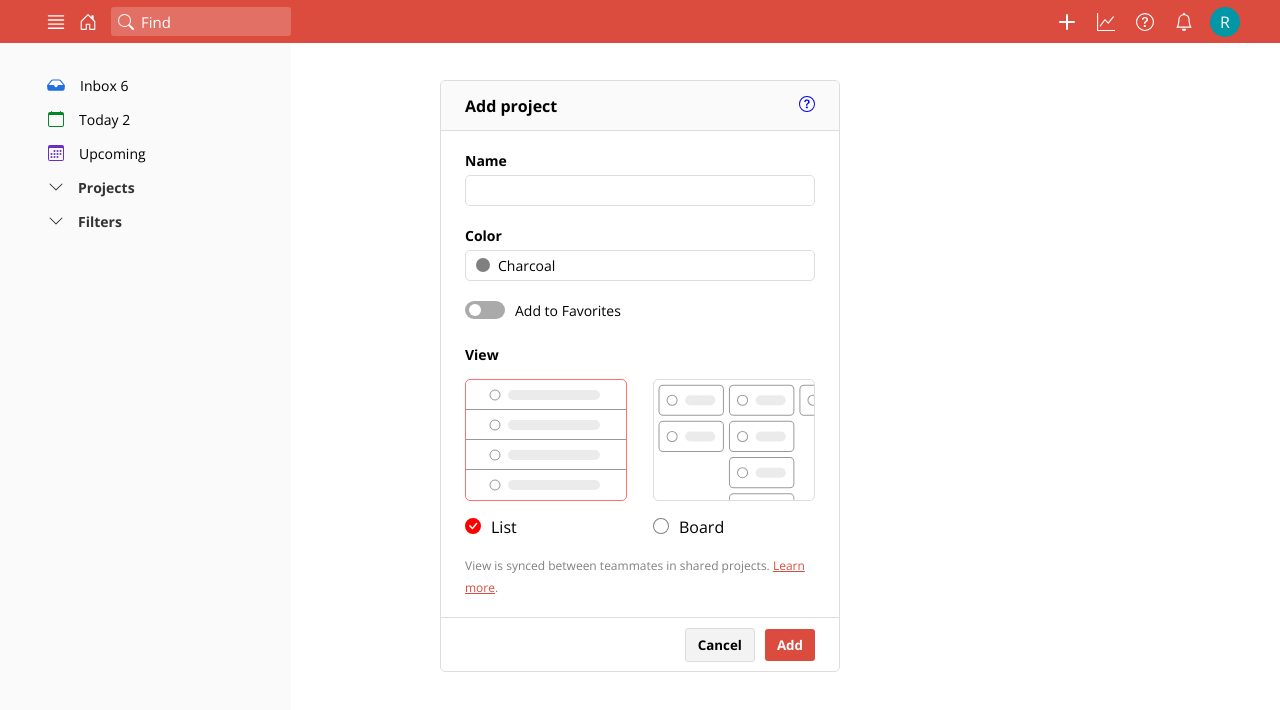
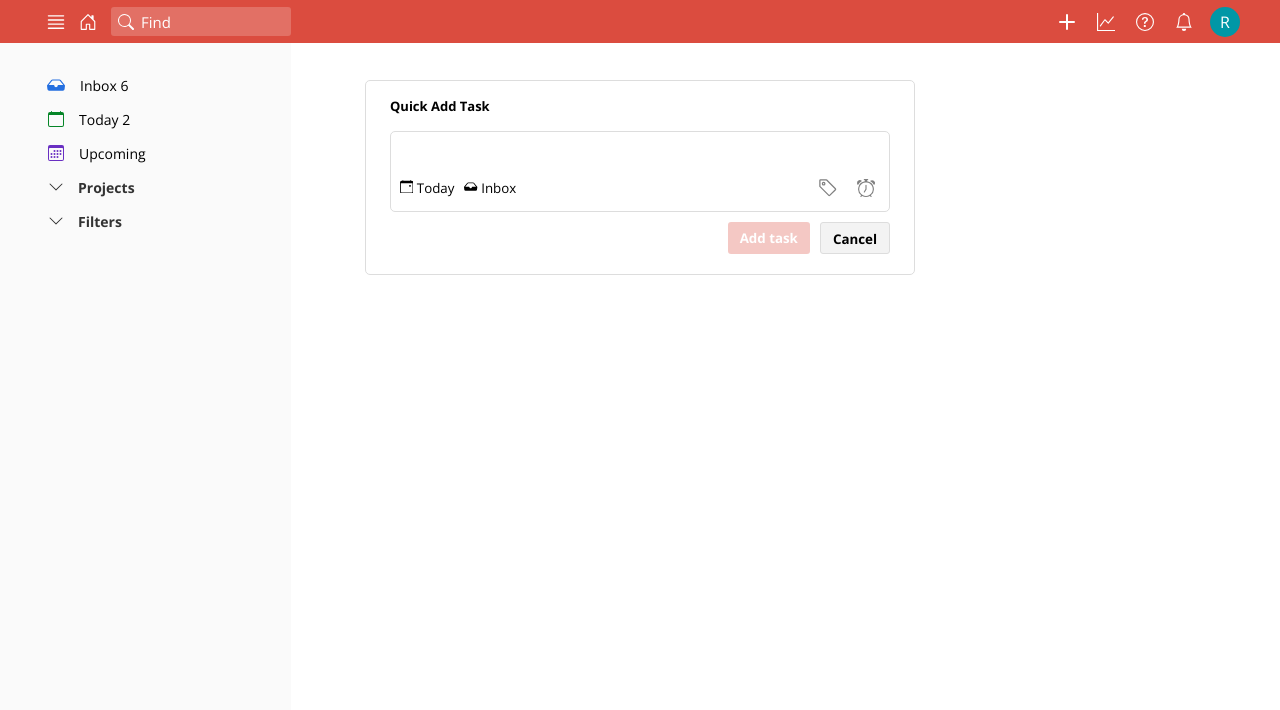
Before and after one commit to rafalrybicki/todoist_clone, a React (Create React App) app: page / in a window 1280 px wide. Shown: the top 710 px of the page. Built offline with nearby package versions, Linux system fonts and the light colour scheme.

Commit message:
Add NewTask component

```diff
--- a/src/App.js
+++ b/src/App.js
@@ -4,6 +4,7 @@ import styled from 'styled-components';
 import AppBar from './components/AppBar';
 import Menu from './components/Menu';
 import NewProject from './components/NewProject';
+import NewTask from './components/NewTask';
 
 const StyledApp = styled.div`
   padding-top: 43px;
@@ -21,7 +22,8 @@ function App() {
     <StyledApp className="App">
       <AppBar toggleMenu={toggleMenu} />
       <Menu isOpen={menuOpen} close={toggleMenu}/>
-      <NewProject />
+      {/* <NewProject /> */}
+      <NewTask headerText="Quick Add Task"/>
     </StyledApp>
   );
 }
--- /dev/null
+++ b/src/components/NewTask/index.js
@@ -0,0 +1,124 @@
+import React from 'react';
+import styled from 'styled-components';
+
+import IconBtn from '../shared/IconBtn';
+import { Tag, Alarm, CalendarEvent, InboxFill } from 'react-bootstrap-icons';
+import CancelBtn from '../shared/CancelBtn';
+import SubmitBtn from '../shared/SubmitBtn';
+// import PriorityPicker from './PriorityPicker';
+
+const StyledNewTask = styled.form`
+   position: absolute;
+   display: flex;
+   flex-direction: column;
+   top: 80px;
+   left: 50%;
+   width: 550px;
+   min-height: 193px;
+   transform: translateX(-50%);
+   border-radius: 5px;
+   z-index: 1000;
+   border: 1px solid #ddd;
+   padding: 0 24px;
+
+   header {
+      height: 50px;
+      display: flex;
+      align-items: center;
+
+      h1 {
+         font-size: 13px;
+      }
+   }
+
+   section {
+      position: relative;
+      flex-grow: 1;
+      display: flex;
+      flex-direction: row;
+      flex-wrap: wrap;
+
+      textarea {
+         width: 100%;
+         min-height: 81px;
+         padding: 10px 10px 28px;
+         border: 1px solid #ddd;
+         border-radius: 5px;
+         height: auto;
+         outline: none;
+         resize: none;
+      }
+
+      textarea:focus {
+         border-color: grey;
+      }
+
+      button {
+         background-color: white;
+         border-color: #ccc;
+         margin-left: 10px;
+         height: 28px;
+      }
+
+      button:hover {
+         background-color: #eeeeee;
+      }
+
+      > div {
+         position: absolute;
+         bottom: 10px;
+         width: 100%;
+         display: flex;
+         padding-right: 10px;
+
+         .inbox {
+            margin-right: auto;
+         }
+      }
+   }
+
+   footer {
+      height: 62px;
+      padding: 10px 0 20px;
+      display: flex;
+      justify-content: flex-end;
+
+      button:nth-of-type(2) {
+         margin-left: 10px;
+      }
+   }
+`
+
+function NewTask({ headerText }) {
+   return (
+      <StyledNewTask>
+         <header>
+            <h1>{headerText}</h1>
+         </header>
+         <section>
+            <textarea />
+            <div>
+               <button className="btn today">
+                  <CalendarEvent /> Today
+               </button>
+               <button className="btn inbox">
+                  <InboxFill /> Inbox
+               </button>
+               <IconBtn hoverColor="#eee" height="28px" width="28px">
+                  <Tag color="grey" size={20} />
+               </IconBtn>
+               {/* <PriorityPicker currentPriority={1} /> */}
+               <IconBtn hoverColor="#eee" height="28px" width="28px">
+                  <Alarm color="grey" size={18} />
+               </IconBtn>
+            </div>
+         </section>
+         <footer>
+            <SubmitBtn text="Add task" disabled={true} />
+            <CancelBtn />
+         </footer>
+      </StyledNewTask>
+   )
+}
+
+export default NewTask
--- a/src/components/shared/IconBtn.js
+++ b/src/components/shared/IconBtn.js
@@ -21,6 +21,7 @@ function IconBtn({ width='32px', height='32px', hoverColor = 'white', onClick, c
          height={height}
          hoverColor={hoverColor}
          onClick={onClick ? onClick : undefined }
+         type="button"
       >
          {children}
       </StyledIconBtn>
```
Also changed, not shown: 2 other files (tests, documents, lock files or other folders).
